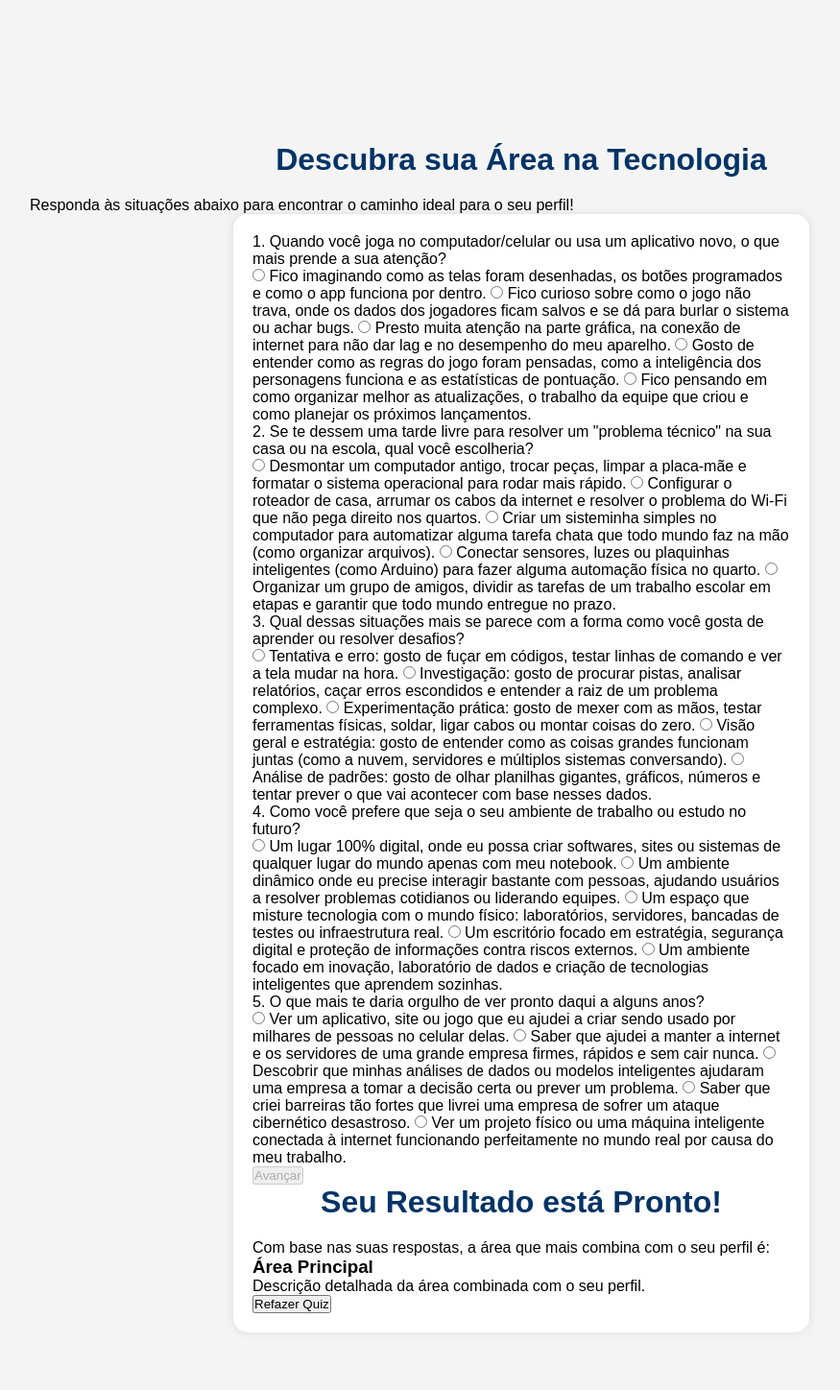
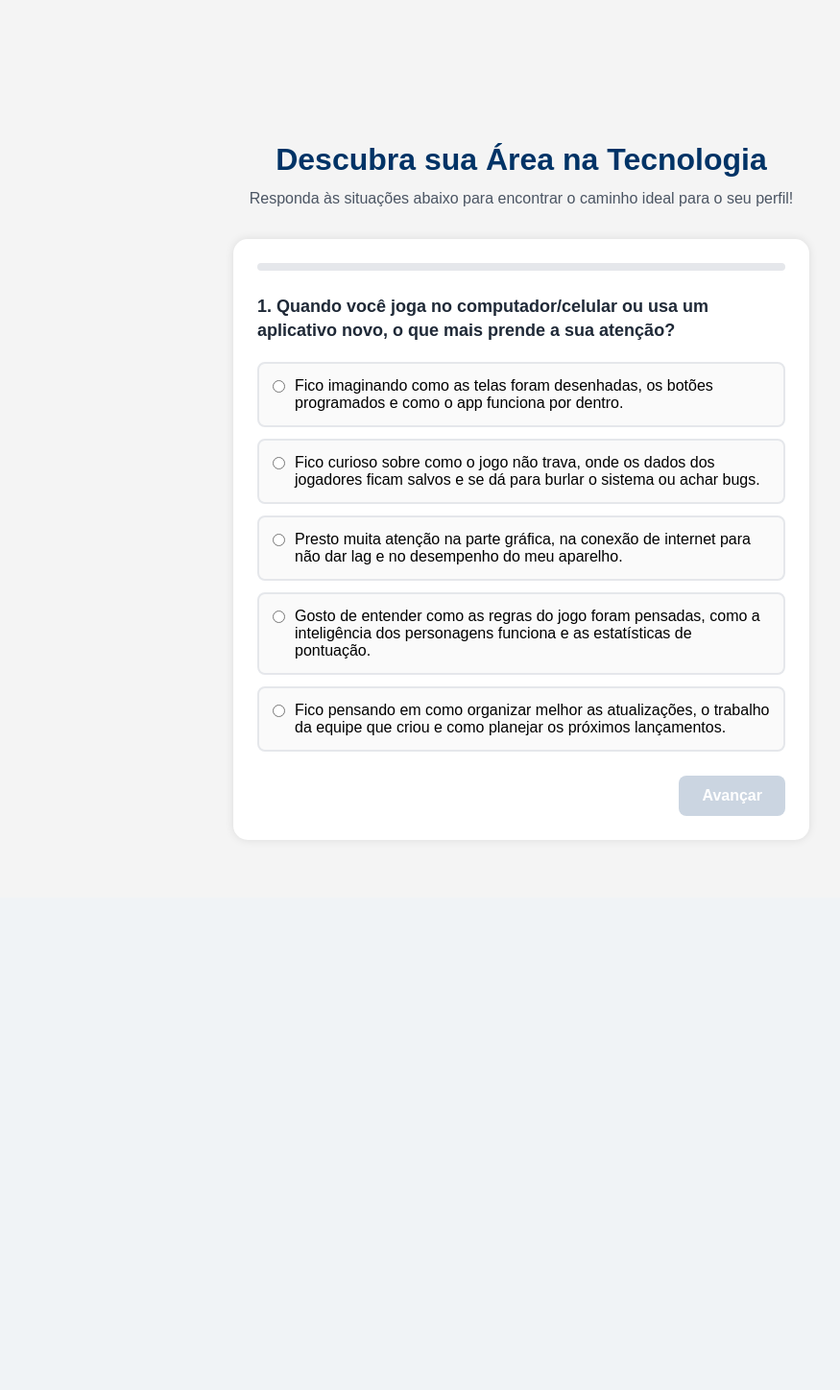
Before and after one commit to LeticyaAranza/EstagioRevisao, a Django app: page /informatica/ in a window 1280 px wide. Shown: the part 1878-3326 px from the top of the page at 96% size, without its empty margins (97-972 px from the left). After the commit the page ends 2754 px from the top, so only its background shows below. Run offline with Django 5.2, Linux system fonts and the light colour scheme.

Commit message:
correção quiz

```diff
--- a/estagioquiz/cursos/static/cursos/css/quiz.css
+++ b/estagioquiz/cursos/static/cursos/css/quiz.css
@@ -1,12 +1,24 @@
+/* =========================
+   QUIZ
+========================= */
+
 .quiz {
     padding: 60px 10%;
 }
 
 .quiz h2 {
     color: #003366;
-    margin-bottom: 20px;
+    margin-bottom: 10px;
     font-size: 32px;
     text-align: center;
+}
+
+.quiz .subtitle {
+    text-align: center;
+    color: #4b5563;
+    margin-bottom: 30px;
+    font-size: 16px;
+    line-height: 1.5;
 }
 
 .quiz-container {
@@ -15,6 +27,165 @@
     box-shadow: 0 0 10px rgba(0, 0, 0, 0.1);
     max-width: 600px;
     margin: 0 auto;
-    min-height: 200px;
+    padding: 25px;
+}
+
+/* Barra de progresso */
+
+.progress-bar {
+    width: 100%;
+    height: 8px;
+    background-color: #e5e7eb;
+    border-radius: 4px;
+    margin-bottom: 25px;
+    overflow: hidden;
+}
+
+.progress-fill {
+    height: 100%;
+    width: 0%;
+    background-color: #003366;
+    border-radius: 4px;
+    transition: width 0.3s ease;
+}
+
+/* Perguntas */
+
+.question-container {
+    display: none;
+}
+
+.question-container.active {
+    display: block;
+}
+
+.question-title {
+    font-size: 18px;
+    font-weight: 600;
+    color: #1f2937;
+    margin-bottom: 20px;
+    line-height: 1.4;
+}
+
+/* Alternativas */
+
+.options-list {
+    display: flex;
+    flex-direction: column;
+    gap: 12px;
+}
+
+.option-label {
+    display: flex;
+    align-items: flex-start;
+    gap: 10px;
+    padding: 14px;
+    border: 2px solid #e5e7eb;
+    border-radius: 8px;
+    cursor: pointer;
+    background-color: #fafafa;
+    transition: 0.2s;
+}
+
+.option-label:hover {
+    border-color: #003366;
+    background-color: #f5f7fa;
+}
+
+.option-label input {
+    margin-top: 3px;
+    accent-color: #003366;
+}
+
+/* Botão */
+
+.btn-container {
+    margin-top: 25px;
+    display: flex;
+    justify-content: flex-end;
+}
+
+.quiz button {
+    background-color: #003366;
+    color: white;
+    border: none;
+    padding: 12px 24px;
+    border-radius: 8px;
+    font-size: 16px;
+    font-weight: 600;
+    cursor: pointer;
+    transition: background-color 0.2s;
+}
+
+.quiz button:hover {
+    background-color: #00264d;
+}
+
+.quiz button:disabled {
+    background-color: #cbd5e1;
+    cursor: not-allowed;
+}
+
+/* Resultado */
+
+#result-container {
+    display: none;
+    text-align: center;
+}
+
+#result-container h2 {
+    color: #003366;
+    margin-bottom: 15px;
+}
+
+#result-container > p {
+    color: #4b5563;
+    line-height: 1.5;
+}
+
+.result-box {
+    background-color: #f8fafc;
+    border: 2px solid #003366;
     padding: 20px;
+    border-radius: 8px;
+    margin: 20px 0;
+    text-align: left;
 }
+
+.result-box h3 {
+    margin-top: 0;
+    color: #1f2937;
+}
+
+.result-box p {
+    color: #4b5563;
+    line-height: 1.5;
+}
+
+/* Celular */
+
+@media (max-width: 600px) {
+    .quiz {
+        padding: 40px 5%;
+    }
+
+    .quiz h2 {
+        font-size: 26px;
+    }
+
+    .quiz-container {
+        padding: 20px;
+    }
+
+    .question-title {
+        font-size: 16px;
+    }
+
+    .option-label {
+        padding: 12px;
+    }
+
+    .quiz button {
+        width: 100%;
+    }
+}
--- a/estagioquiz/cursos/templates/cursos/components/info_quiz.html
+++ b/estagioquiz/cursos/templates/cursos/components/info_quiz.html
@@ -1,18 +1,4 @@
-<!DOCTYPE html>
-<html lang="pt-BR">
-
-<head>
-    <meta charset="UTF-8">
-    <meta name="viewport" content="width=device-width, initial-scale=1.0">
-
-    <title>Qual área da Tecnologia combina com você?</title>
-
-    <link rel="stylesheet" href="quiz.css">
-</head>
-
-<body>
-
-    <section class="quiz">
+<section class="quiz">
 
         <h2>Descubra sua Área na Tecnologia</h2>
 
@@ -746,7 +732,3 @@
         updateProgress();
 
     </script>
-
-</body>
-
-</html>
```
Also changed, not shown: estagioquiz/db.sqlite3 (added).
